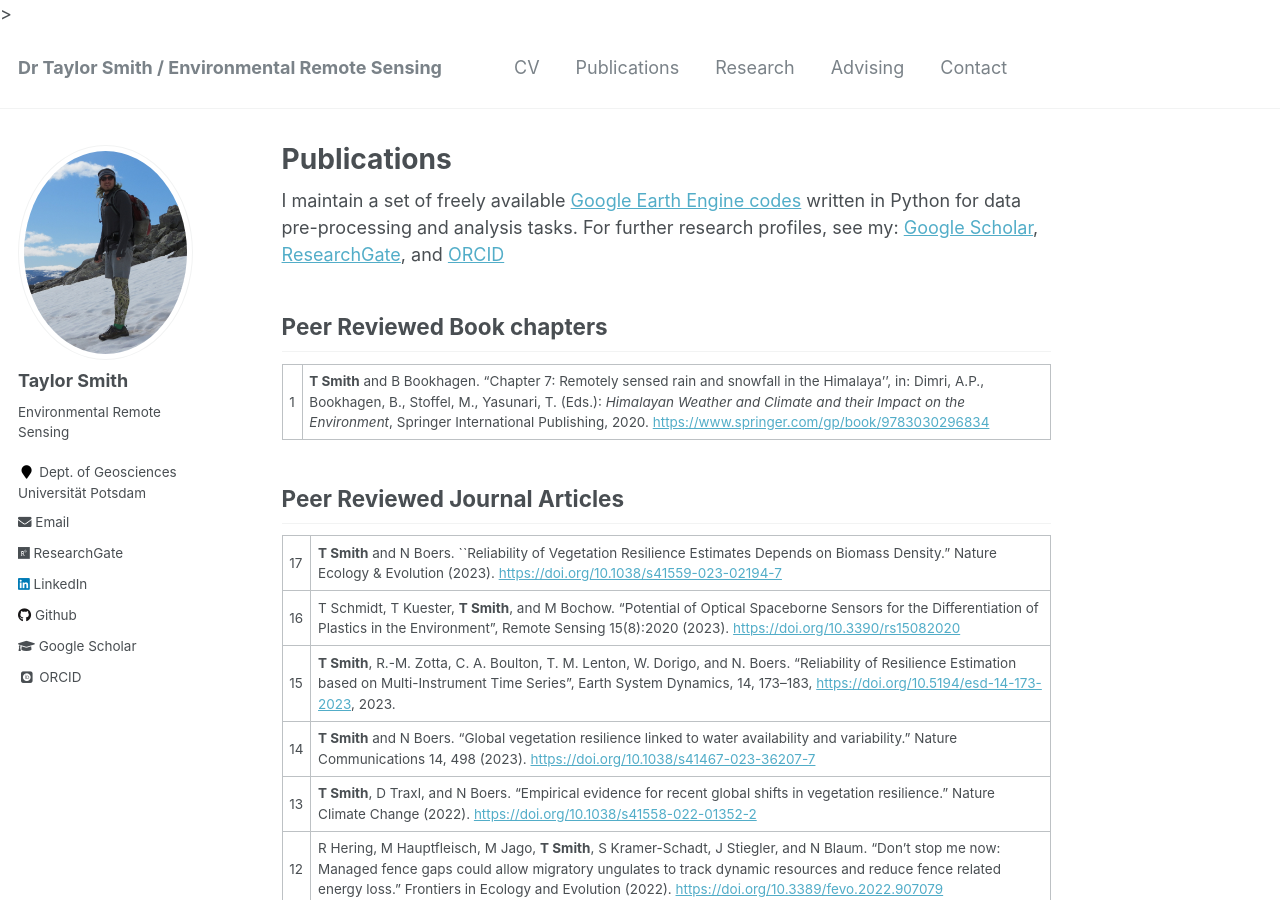
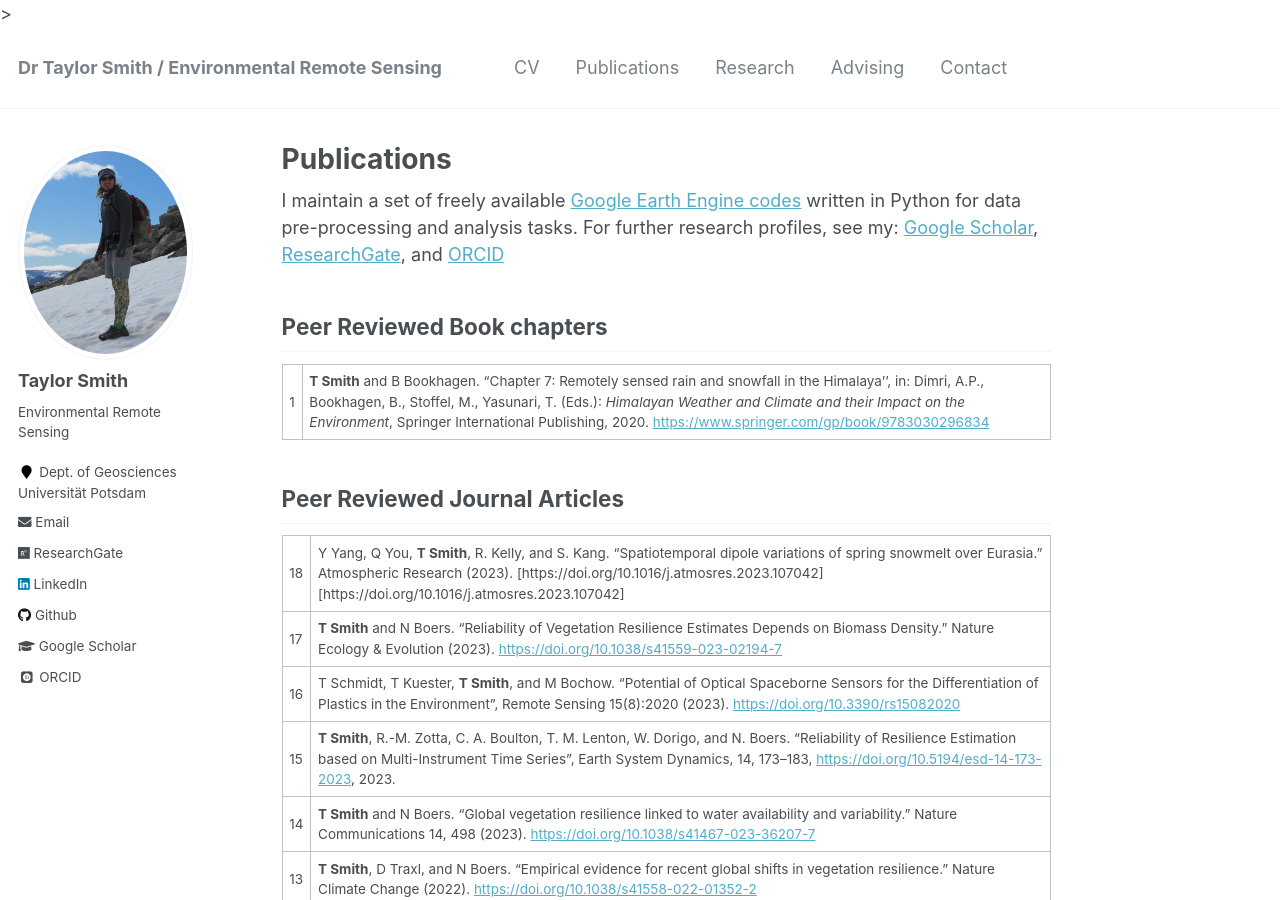
Before and after one commit to tasmi/tasmi.github.io, a Jekyll site: the page built from _pages/publications.md, in a window 1280 px wide and 900 px high. Built offline with Jekyll 4.4.1, drawn with Linux system fonts in a browser that asks for light colours; some web fonts are replaced.

Commit message:
Update Oct 31

```diff
--- a/_pages/publications.md
+++ b/_pages/publications.md
@@ -13,7 +13,8 @@ I maintain a set of freely available [Google Earth Engine codes](https://github.
 
 ## Peer Reviewed Journal Articles
 
-17 | **T Smith** and N Boers. ``Reliability of Vegetation Resilience Estimates Depends on Biomass Density." Nature Ecology & Evolution (2023). [https://doi.org/10.1038/s41559-023-02194-7](https://doi.org/10.1038/s41559-023-02194-7)
+18 | Y Yang, Q You, **T Smith**, R. Kelly, and S. Kang. "Spatiotemporal dipole variations of spring snowmelt over Eurasia." Atmospheric Research (2023). [https://doi.org/10.1016/j.atmosres.2023.107042][https://doi.org/10.1016/j.atmosres.2023.107042]
+17 | **T Smith** and N Boers. "Reliability of Vegetation Resilience Estimates Depends on Biomass Density." Nature Ecology & Evolution (2023). [https://doi.org/10.1038/s41559-023-02194-7](https://doi.org/10.1038/s41559-023-02194-7)
 16 | T Schmidt, T Kuester, **T Smith**, and M Bochow. "Potential of Optical Spaceborne Sensors for the Differentiation of Plastics in the Environment", Remote Sensing 15(8):2020 (2023). [https://doi.org/10.3390/rs15082020](https://doi.org/10.3390/rs15082020)
 15 | **T Smith**, R.-M. Zotta, C. A. Boulton, T. M. Lenton, W. Dorigo, and N. Boers. "Reliability of Resilience Estimation based on Multi-Instrument Time Series", Earth System Dynamics, 14, 173–183, [https://doi.org/10.5194/esd-14-173-2023](https://doi.org/10.5194/esd-14-173-2023), 2023.
 14 | **T Smith** and N Boers. "Global vegetation resilience linked to water availability and variability." Nature Communications 14, 498 (2023). [https://doi.org/10.1038/s41467-023-36207-7](https://doi.org/10.1038/s41467-023-36207-7)
```
Also changed, not shown: 1 other file.
